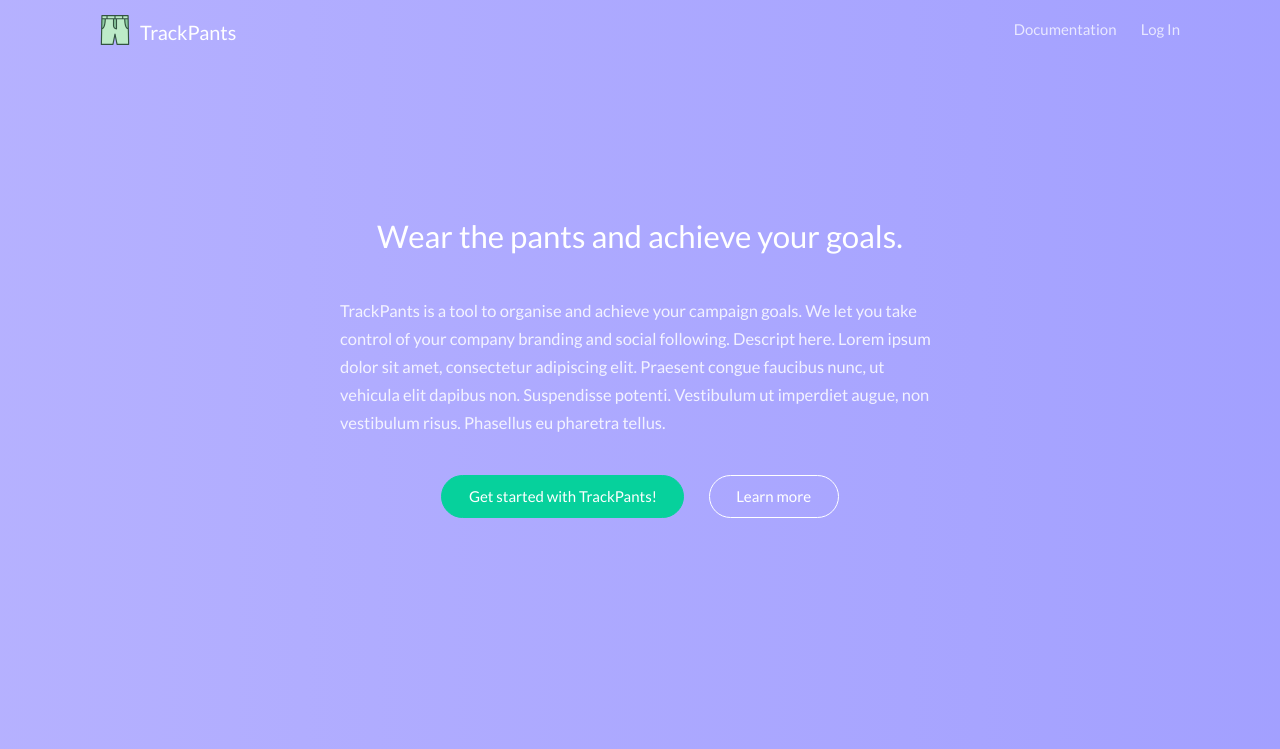
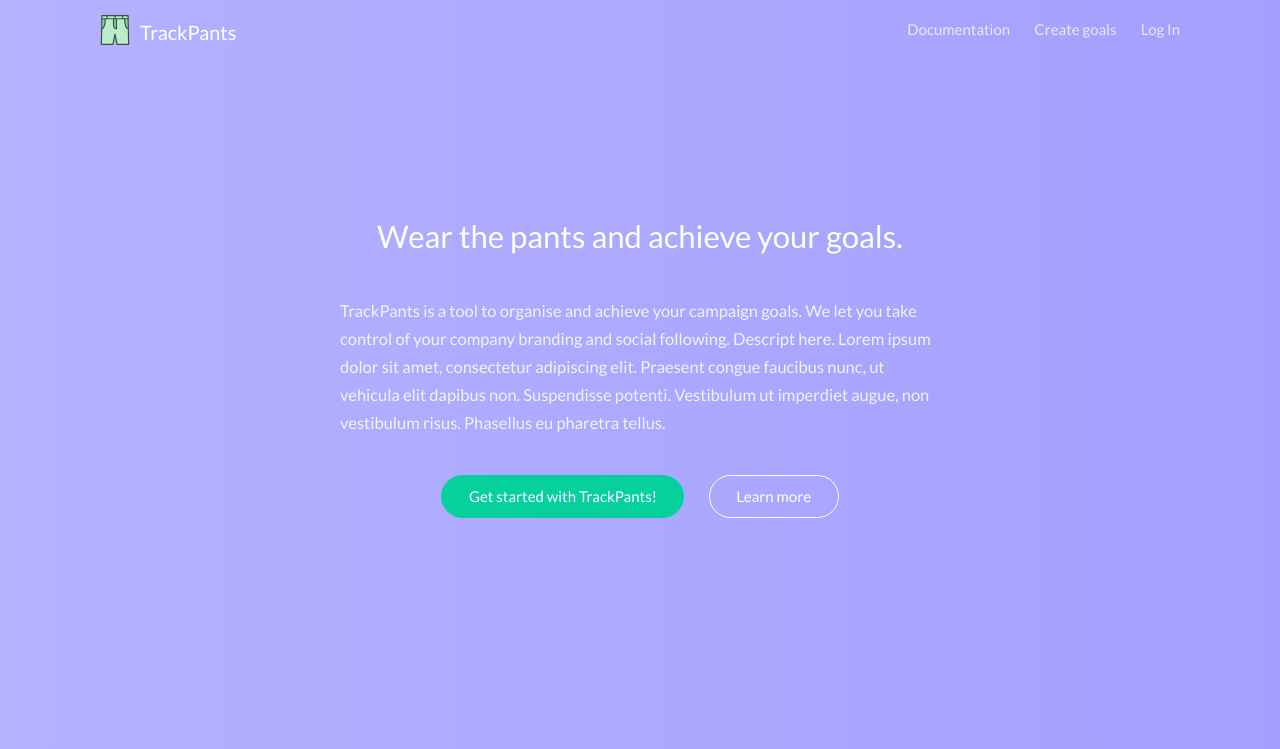
Before and after one commit to crisb0/SENG3011-Workshop, a Flask app: page / in a window 1280 px wide. Shown: the top 749 px of the page. Run offline with Flask 2, Linux system fonts and the light colour scheme.

Commit message:
Fix routing error for Campaigns page

```diff
--- a/wk10_demo/templates/index.html
+++ b/wk10_demo/templates/index.html
@@ -17,6 +17,7 @@
 				<nav class="navbar__menu">
 					<ul>
 						<li><a target="_blank" rel="nofollow" href="https://yaminn.github.io">Documentation</a></li>
+						<li><a href="{{url_for('createCampaign')}}">Create goals</a></li>
 						<li><a href="{{url_for('login')}}">Log In</a></li>
 					</ul>
 				</nav>
```
